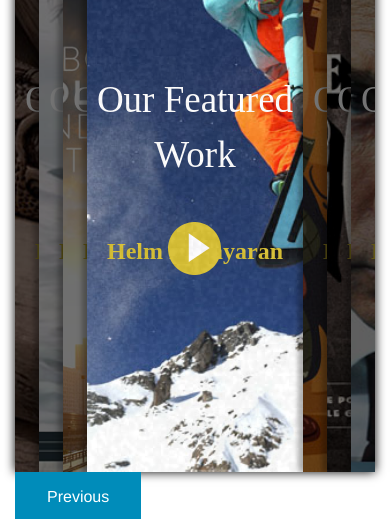
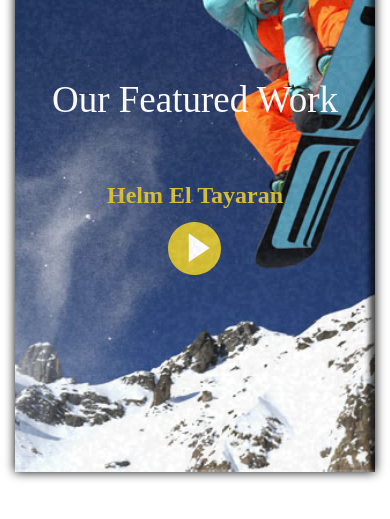
Before and after one commit to andrewkhouzam/unplugged, a plain HTML site: page qabila/homepage.html in a window 390 px wide. Shown: the part 1850-2369 px from the top of the page. Drawn offline with nearby package versions, Linux system fonts and the light colour scheme; files whose address does not match are found by name.

Commit message:
adding responsive slider

```diff
--- a/qabila/css/homepage.css
+++ b/qabila/css/homepage.css
@@ -490,3 +490,26 @@ font-size: 90px;
 {
 	opacity: 0;
 }*/
+
+.icon-left-open-1.unleash_prev
+{
+	  left: 0;
+  position: absolute;
+  top: 0;
+  bottom: 0;
+  margin: auto;
+  height: 120px;
+}
+.icon-right-open-1.unleash_next
+{
+	right: 0;
+  position: absolute;
+  top: 0;
+  bottom: 0;
+  margin: auto;
+  height: 120px;
+}
+.unleash_buttons i
+{
+	font-size: 80px;
+}
--- a/qabila/homepage.html
+++ b/qabila/homepage.html
@@ -13,7 +13,6 @@
     <script type="text/javascript" src="https://ajax.googleapis.com/ajax/libs/jquery/1.11.0/jquery.min.js"></script>
 <link rel="stylesheet" type="text/css" href="css/animate.css" />
 <link rel="stylesheet" type="text/css" href="css/unleash.2.css" />
-<link rel="stylesheet" type="text/css" href="http://cdn.jsdelivr.net/jquery.slick/1.5.0/slick.css"/>
 <link rel="stylesheet" href="css/homepage.css" />
 <script src="js/jquery.unleash.2.js" type="text/javascript" ></script>
 <script type="text/javascript">
@@ -21,6 +20,7 @@
 
        jQuery(document).ready(function($) {
 
+if ($(window).width() >= 700){
 var s1 = $('.s1').unleash({
          slide_width: "60%",
          duration: 700,
@@ -31,53 +31,56 @@ var s1 = $('.s1').unleash({
          pause_onmouseover: true,
          open_event: 'mouseover',
      }).data("plugin_unleash");
+  }
+  else
+  {
+    var s1 = $('.s1').unleash({
+         slide_width: "100%",
+         duration: 700,
+         slide_duration: 6000,
+         slideshow: false,
+         initially_open_slide: 4,
+         hide_controls: false,
+         pause_onmouseover: true,
+         open_event: 'mouseover',
+     }).data("plugin_unleash");
+  }
+ });
 
- });
+
+// $( window ).resize(function() {
+
+// if ($(window).width() >= 700){
+// var s1 = $('.s1').unleash({
+//          slide_width: "60%",
+//          duration: 700,
+//          slide_duration: 6000,
+//          slideshow: false,
+//          initially_open_slide: 4,
+//          hide_controls: true,
+//          pause_onmouseover: true,
+//          open_event: 'mouseover',
+//      }).data("plugin_unleash");
+//   }
+//   else
+//   {
+//     var s1 = $('.s1').unleash({
+//          slide_width: "100%",
+//          duration: 700,
+//          slide_duration: 6000,
+//          slideshow: false,
+//          initially_open_slide: 4,
+//          hide_controls: false,
+//          pause_onmouseover: true,
+//          open_event: 'mouseover',
+//      }).data("plugin_unleash");
+//   }
+
+// });
+
     });
     </script>
 
-          <script type="text/javascript" src="http://cdn.jsdelivr.net/jquery.slick/1.5.0/slick.min.js"></script>
-
-   <script type="text/javascript">
-   $(document).ready(function(){
-    $('.slick-slider').slick({
-
-  infinite: true,
-  speed: 300,
-  slidesToShow: 4,
-  slidesToScroll: 1,
-  responsive: [
-    {
-      breakpoint: 1024,
-      settings: {
-        slidesToShow: 3,
-        slidesToScroll: 3,
-        infinite: true,
-        dots: true
-      }
-    },
-    {
-      breakpoint: 600,
-      settings: {
-        slidesToShow: 2,
-        slidesToScroll: 1
-      }
-    },
-    {
-      breakpoint: 480,
-      settings: {
-        slidesToShow: 1,
-        slidesToScroll: 1
-      }
-    }
-    // You can unslick at a given breakpoint now by adding:
-    // settings: "unslick"
-    // instead of a settings object
-  ]
-});
-
-   })
-   </script>
   </head>
   <body >
       <!-- Qabila's Logo -->
@@ -171,33 +174,7 @@ var s1 = $('.s1').unleash({
       </div>
       </div>
 
-            <div class="row">
-              <div class="large-12 columns">
-                <div class="slick-slider">
-                    <div class="container">
-                    <img src="img/featured-1.jpg">
-                    </div>
-                         <div class="container">
-                          <img src="img/featured-2.jpg">
-                          </div>
-                              <div class="container">
-                              <img src="img/featured-3.jpg">
-                              </div>
-                                <div class="container">
-                                <img src="img/featured-4.jpg">
-                                </div>
-                            <div class="container">
-                            <img src="img/featured-5.jpg">
-                            </div>
-                         <div class="container">
-                        <img src="img/featured-6.jpg">
-                        </div>
-                     <div class="container">
-                    <img src="img/featured-7.jpg">
-                    </div>
-                </div>
-              </div>
-            </div>
+
 
 
       <div class="film-festival">
```
